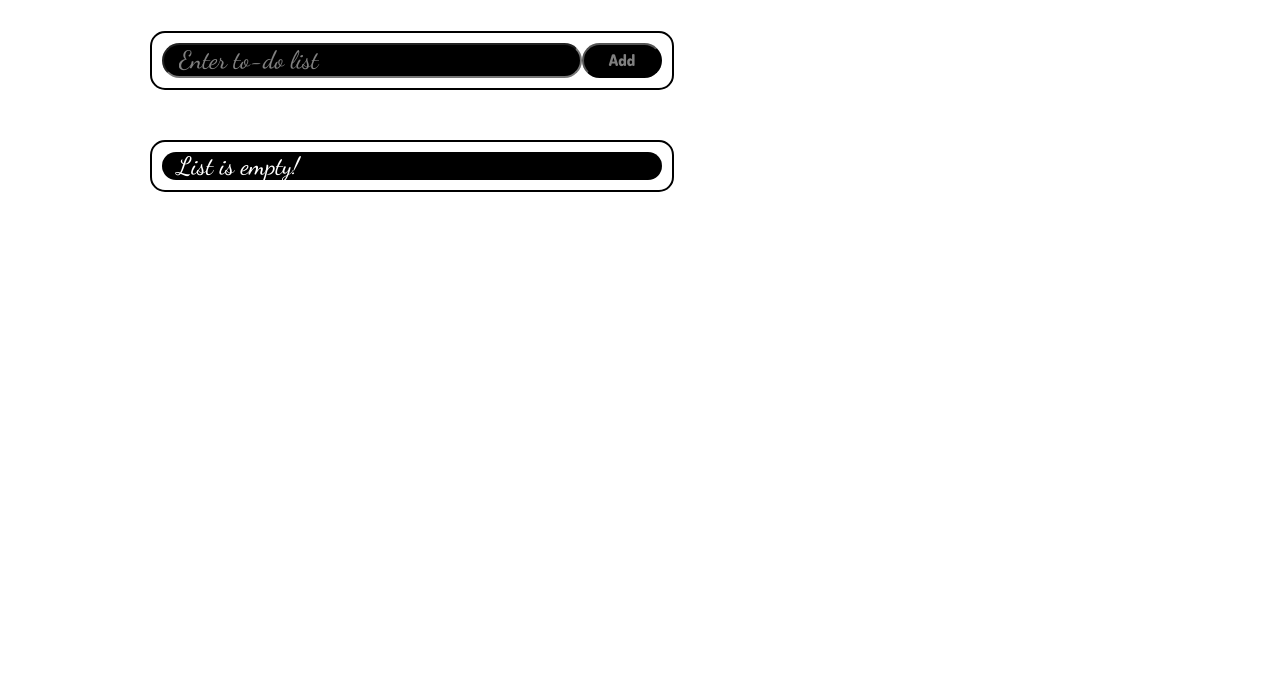
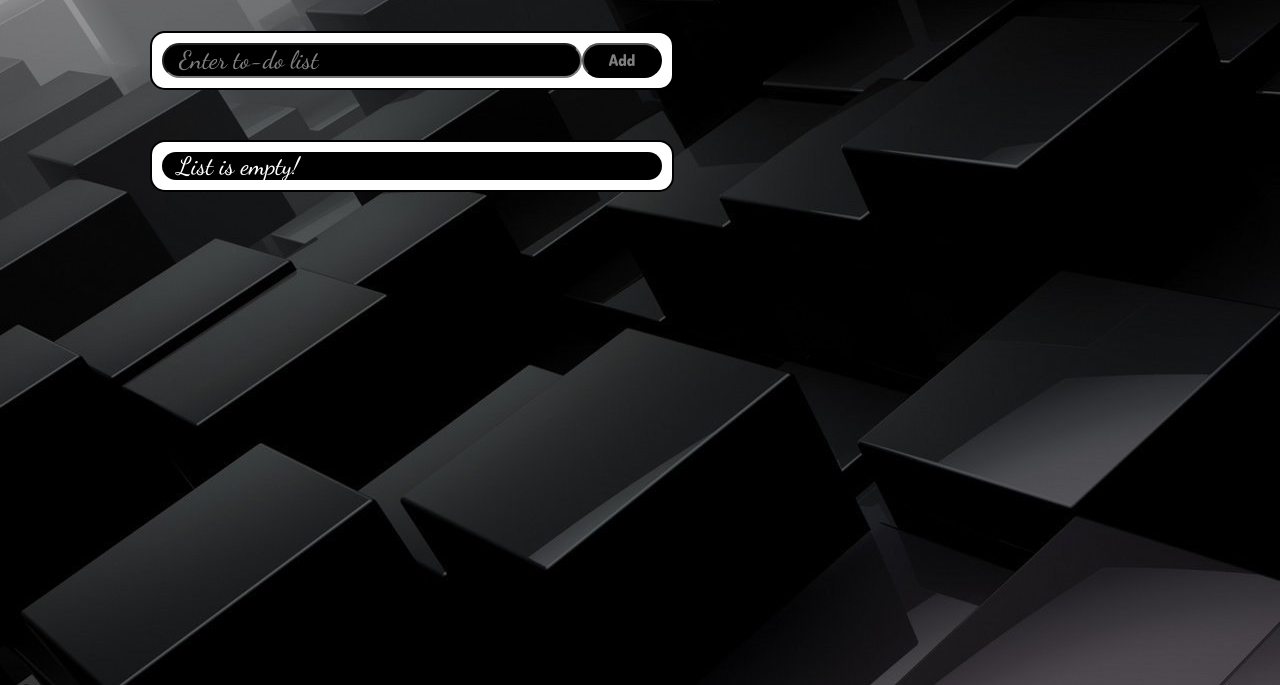
Before and after one commit to AleksandraBulova/ToDoList, a plain HTML site: page index.html in a window 1280 px wide. Shown: the part 115-800 px from the top of the page. Drawn offline with Linux system fonts and the light colour scheme.

Commit message:
Update style.css

```diff
--- a/style/style.css
+++ b/style/style.css
@@ -1,7 +1,8 @@
 body {
   width: 100vw;
   height: 100vh;
-  background-image: url(./image/background.jpg);
+/*   background-image: url(./image/background.jpg); */
+  background-image: url("https://aleksandrabulova.github.io/ToDoList/image/background.jpg");
 }
 
 .wrapper {
```
